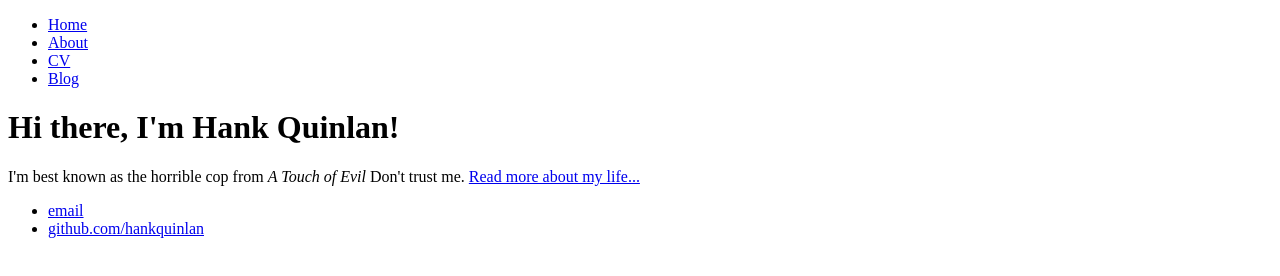
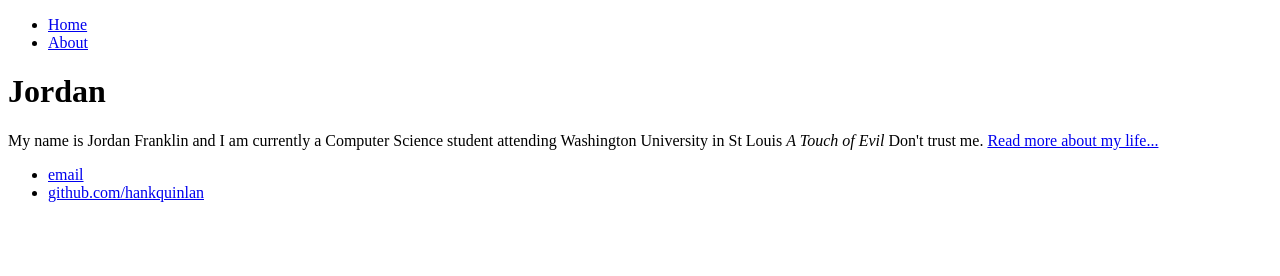
Before and after one commit to jordanfranklin/jordanfranklin.github.io, a plain HTML site: page index.html in a window 1280 px wide. Drawn offline with Linux system fonts and the light colour scheme.

Commit message:
Update index.html

```diff
--- a/index.html
+++ b/index.html
@@ -1,21 +1,19 @@
 <!DOCTYPE html>
 <html>
 	<head>
-		<title>Hank Quinlan, Horrible Cop</title>
+		<title>Jordan Franklin</title>
 	</head>
 	<body>
 		<nav>
     		<ul>
         		<li><a href="/">Home</a></li>
 	        	<li><a href="/about">About</a></li>
-        		<li><a href="/cv">CV</a></li>
-        		<li><a href="/blog">Blog</a></li>
     		</ul>
 		</nav>
 		<div class="container">
     		<div class="blurb">
-        		<h1>Hi there, I'm Hank Quinlan!</h1>
-				<p>I'm best known as the horrible cop from <em>A Touch of Evil</em> Don't trust me. <a href="/about">Read more about my life...</a></p>
+        		<h1>Jordan</h1>
+				<p>My name is Jordan Franklin and I am currently a Computer Science student attending Washington University in St Louis <em>A Touch of Evil</em> Don't trust me. <a href="/about">Read more about my life...</a></p>
     		</div><!-- /.blurb -->
 		</div><!-- /.container -->
 		<footer>
```
